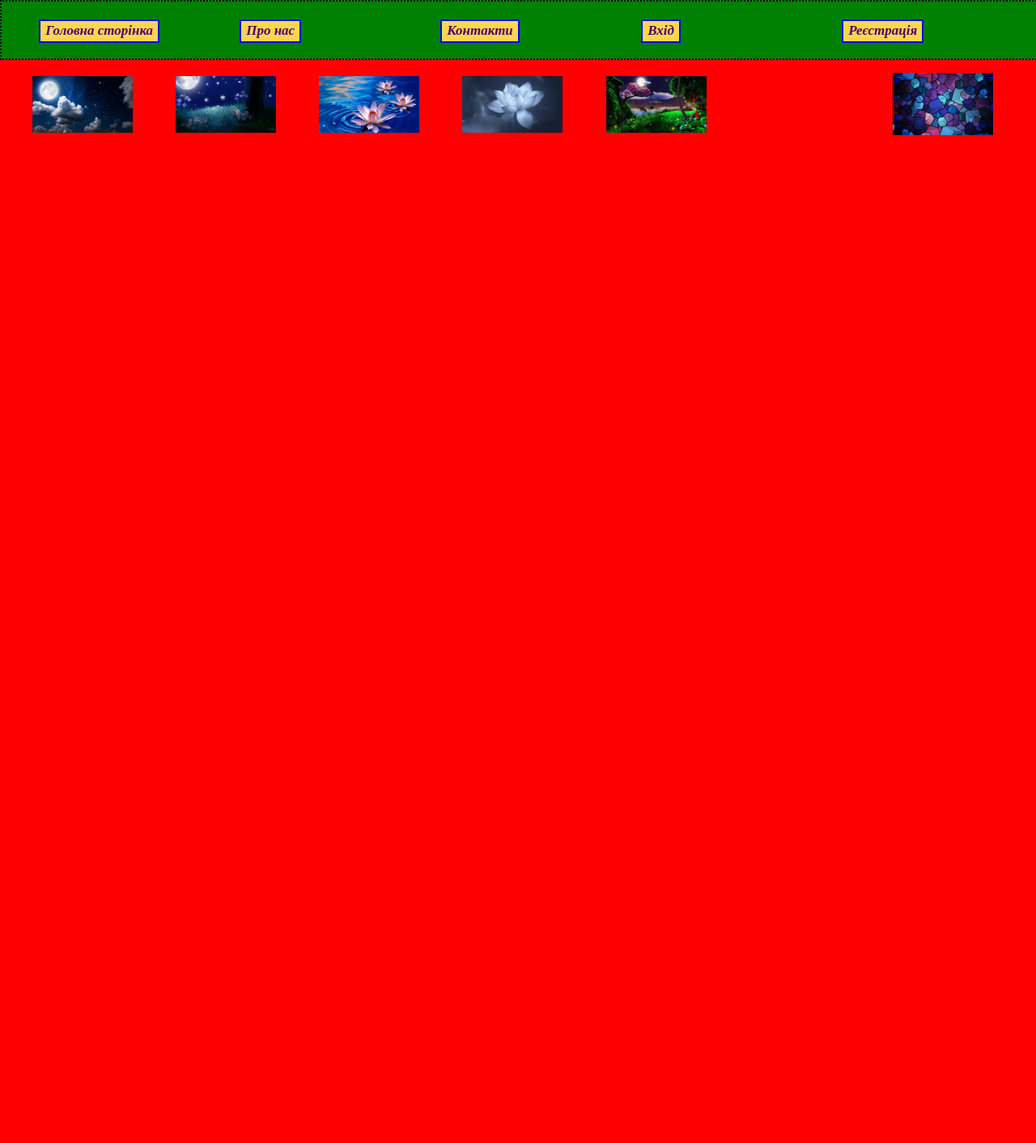
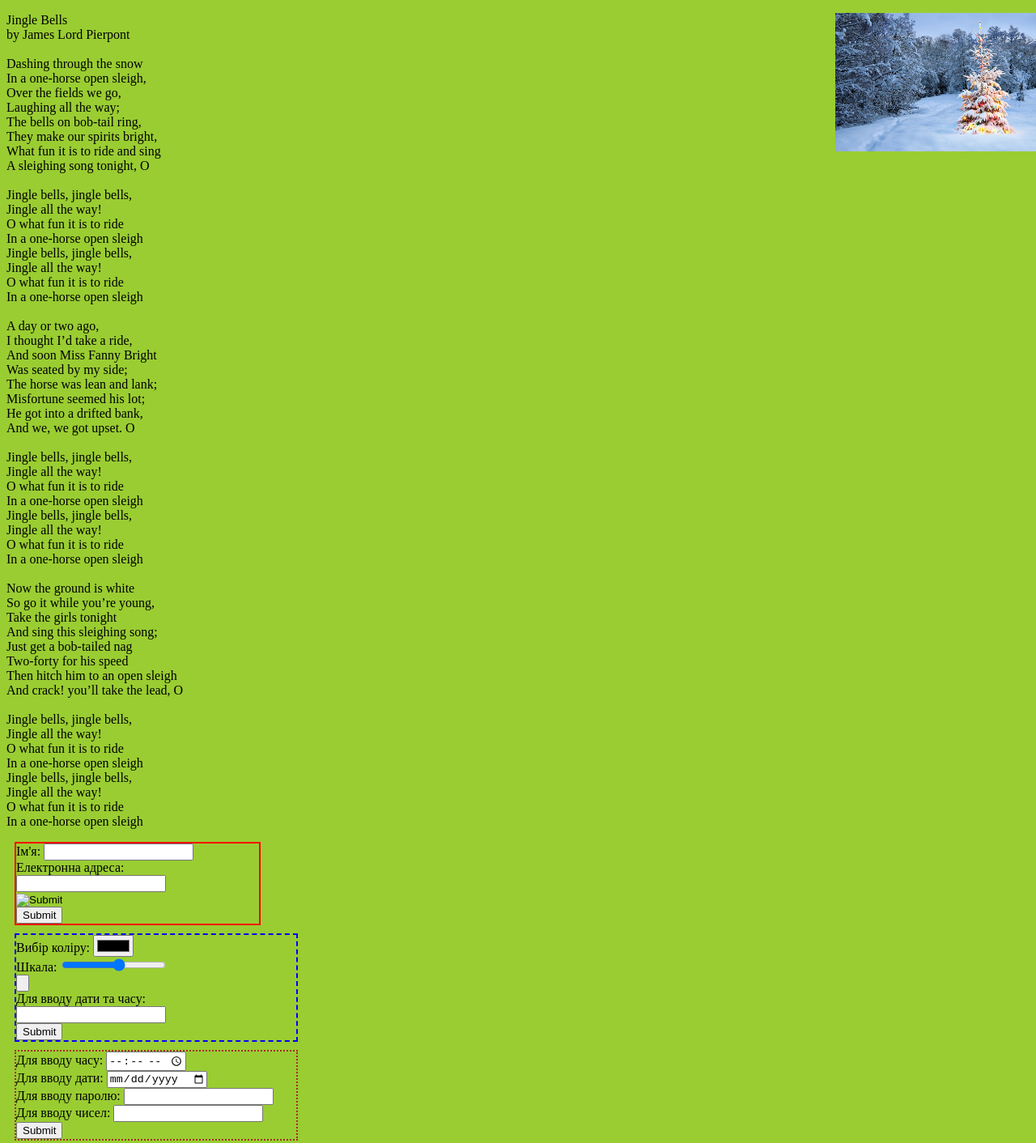
Before and after one commit to Zenku006/home, a plain HTML site: page index.html in a window 1280 px wide. Shown: the whole page at 81% size. Before the commit the page ends 998 px from the top, so only its background shows below. Drawn offline with Linux system fonts and the light colour scheme.

Commit message:
Add files via upload

```diff
--- a/index.html
+++ b/index.html
@@ -3,68 +3,104 @@
 <head>
     <meta charset="UTF-8">
     <meta name="viewport" content="width=device-width, initial-scale=1.0">
+    <title>Document</title>
     <link rel="stylesheet" href="style.css">
-    <title>Document</title>
 </head>
 <body>
-    <header>
-        <nav>
-            <ul>
-                <li><button><a href="#">Головна сторінка</a></button></li>
-                <li><button><a href="./lesson3.5.html">Про нас</a></button></li>
-                <li><button><a href="#">Контакти</a></button></li>
-                <li><button><a href="#">Вхід</a></button></li>
-                <li><button><a href="#">Реєстрація</a></button></li>
-            </ul>
-        </nav>
-    </header>
-    <div class="gallery">
-        <ul>
-            <li>
-                <a href="#slide-1">
-                    <img src="./img/image1.jpg" alt="">
-                </a>
-            </li>
-            <li>
-                <a href="#slide-2"></a>
-                    <img src="./img/image2.jpg" alt="">
-                </a>
-            </li>
-            <li>
-                <a href="#slide-3"></a>
-                    <img src="./img/image3.jpg" alt="">
-                </a>
-            </li>
-            <li>
-                <a href="#slide-4"></a>
-                    <img src="./img/image4.jpg" alt="">
-                </a>
-            </li>
-            <li>
-                <a href="#slide-5"></a>
-                    <img src="./img/image5.jpg" alt="">
-                </a>
-            </li>
-            <li>
-                <a href="#slide-6"></a>
-                    <img src="./img/image6.jpg" alt="">
-                </a>
-            </li>
-            <li>
-                <a href="#slide-7"></a>
-                    <img src="./img/image7.jpg" alt="">
-                </a>
-            </li>
-        </ul>
-    </div>
-    <div class="view-container">
-        <img src="./img/image1.jpg" alt="img" class="full-size" id="slide-1">
-        <img src="./img/image2.jpg" alt="img" class="full-size" id="slide-2">
-        <img src="./img/image3.jpg" alt="img" class="full-size" id="slide-3">
-        <img src="./img/image4.jpg" alt="img" class="full-size" id="slide-4">
-        <img src="./img/image5.jpg" alt="img" class="full-size" id="slide-5">
-        <img src="./img/image6.jpg" alt="img" class="full-size" id="slide-6">
-        <img src="./img/image7.jpg" alt="img" class="full-size" id="slide-7">
-    </div>
+   <img src="./img/snow.jpg" alt="Christmas forest" class="snow">
+   <p>
+    Jingle Bells<br>
+    by James Lord Pierpont<br>
+    <br>
+    Dashing through the snow<br>
+    In a one-horse open sleigh,<br>
+    Over the fields we go,<br>
+    Laughing all the way;<br>
+    The bells on bob-tail ring,<br>
+    They make our spirits bright,<br>
+    What fun it is to ride and sing<br>
+    A sleighing song tonight, O<br>
+    <br>
+    Jingle bells, jingle bells,<br>
+    Jingle all the way!<br>
+    O what fun it is to ride<br>
+    In a one-horse open sleigh<br>
+    Jingle bells, jingle bells,<br>
+    Jingle all the way!<br>
+    O what fun it is to ride<br>
+    In a one-horse open sleigh<br>
+    <br>
+    A day or two ago,<br>
+    I thought I’d take a ride,<br>
+    And soon Miss Fanny Bright<br>
+    Was seated by my side;<br>
+    The horse was lean and lank;<br>
+    Misfortune seemed his lot;<br>
+    He got into a drifted bank,<br>
+    And we, we got upset. O<br>
+    <br>
+    Jingle bells, jingle bells,<br>
+    Jingle all the way!<br>
+    O what fun it is to ride<br>
+    In a one-horse open sleigh<br>
+    Jingle bells, jingle bells,<br>
+    Jingle all the way!<br>
+    O what fun it is to ride<br>
+    In a one-horse open sleigh<br>
+    <br>
+    Now the ground is white<br>
+    So go it while you’re young,<br>
+    Take the girls tonight<br>
+    And sing this sleighing song;<br>
+    Just get a bob-tailed nag<br>
+    Two-forty for his speed<br>
+    Then hitch him to an open sleigh<br>
+    And crack! you’ll take the lead, O<br>
+    <br>
+    Jingle bells, jingle bells,<br>
+    Jingle all the way!<br>
+    O what fun it is to ride<br>
+    In a one-horse open sleigh<br>
+    Jingle bells, jingle bells,<br>
+    Jingle all the way!<br>
+    O what fun it is to ride<br>
+    In a one-horse open sleigh<br>
+   </p>
+   <div class="form1">
+    <form action="http://url.com" method="post">
+        <label for="user-name">Ім'я:</label>
+        <input type="text" name="name" id="user-name"><br>
+        <label for="user-email">Електронна адреса:</label>
+        <input type="email" name="email" id="user-email"> <br>
+        <input type="image" name="image"> <br>
+        <input type="submit">
+    </form>
+   </div>
+   <div class="form2">
+    <form action="http://url.com" method="put">
+        <label for="color">Вибір коліру:</label>
+        <input type="color" name="color" id="color"> <br>
+        <label for="scale">Шкала:</label>
+        <input type="range" min="1" max="10" name="range" id="scale"> <br>
+        <input type="button" name="button"> <br>
+        <label for="datetime">Для вводу дати та часу:</label>
+        <input type="datetime" name="datetime" id="datetime"> <br>
+        <input type="submit">
+    </form>
+   </div>
+   <div class="form3">
+    <form action="http://url.com" method="delete">
+        <label for="time">Для вводу часу:</label>
+        <input type="time" name="time" id="time"> <br>
+        <label for="date">Для вводу дати:</label>
+        <input type="date" name="date" id="date"> <br>
+        <label for="password">Для вводу паролю:</label>
+        <input type="password" name="password" id="password"> <br>
+        <label for="number">Для вводу чисел:</label>
+        <input type="number" name="number" id="number"> <br>
+        <input type="submit">
+    </form>
+   </div>
+   <script src="script.js"></script>
 </body>
 </html>
--- a/style.css
+++ b/style.css
@@ -1,62 +1,26 @@
-html{
+body{
     width: 100%;
     height: 100%;
+    background-color:yellowgreen;
 }
-body{
-    background-color: red;
-    margin: 0;
-    padding: 0;
+.snow{
+    width: 20%;
+    float: right;
 }
-header{
-    width: 100%;
-    height: 70px;
-    background-color: green;
-    border: 2px dotted black;
+.form1{
+    width: 300px;
+    border: 2px red solid;
+    margin: 10px;
 }
-ul{
-    list-style: none;
-    line-height: 40px;
-    display: flex;
-    flex-direction: row;
-    align-items: center;
-    justify-content: space-around;
+.form2{
+    width: 350px;
+    border: 2px blue dashed;
+    box-sizing: border-box;
+    margin: 10px;
 }
-button{
-    background-color: #fad750;
-    height: 29px;
-    border: 2px solid blue;
+.form3{
+    width: 350px;
+    border: 2px brown dotted;
+    box-sizing: border-box;
+    margin: 10px;
 }
-a{
-    text-decoration: none;
-    color: #4f006a;
-    font-size: 17px;
-    font-family: 'Times New Roman', Times, serif;
-    font-weight: bold;
-    font-style: italic;
-}
-button:hover{
-    background-color: red;
-    border: 3px dashed black;
-}
-a:hover{
-    color: white;
-}
-li{
-    width: 19%;
-    display: inline-block;
-}
-img{
-    width: 70%;
-}
-
-.full-size:target{
-    opacity: 1;
-}
-.viev-container{
-    position:relative;
-}
-.full-size{
-    position: absolute;
-    width: 100%;
-    opacity: 0;
-}
```
Also changed, not shown: img/snow.jpg (added).
